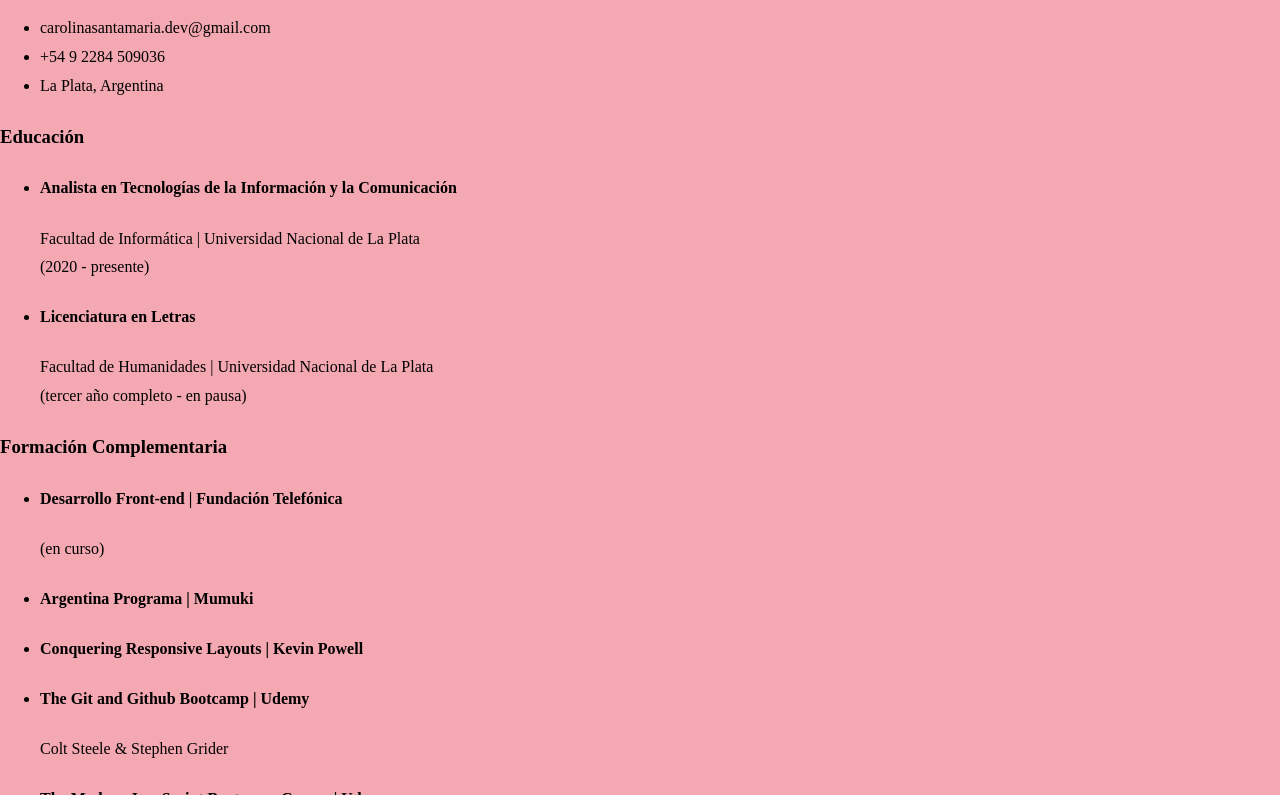
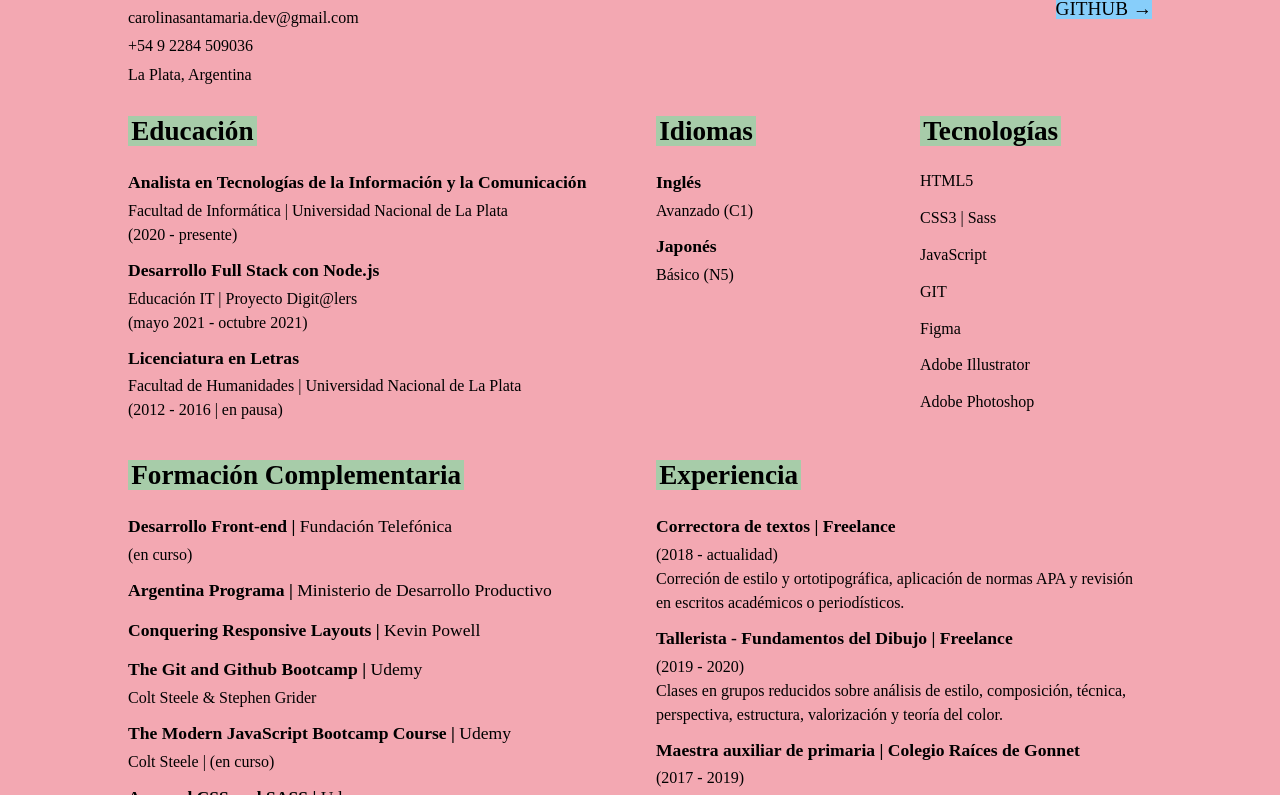
Before and after one commit to cartografa/trabajo-integrador-dos, a plain HTML site: page cv.html in a window 1280 px wide. Shown: the part 177-972 px from the top of the page. Drawn offline with Linux system fonts and the light colour scheme; a web font is replaced by a local one.

Commit message:
Continue working on CV

```diff
--- a/css/cv.css
+++ b/css/cv.css
@@ -10,8 +10,8 @@
 }
 
 @font-face {
-    font-family: 'Canela Black Italic';
-    src: url('../fuentes/Canela-BlackItalic-Web.woff2') format('woff2');
+    font-family: 'Chiswick Sans Regular';
+    src: url('../fuentes/ChiswickSansText-Regular-Web.woff2') format('woff2');
     font-weight: normal;
     font-style: normal;
 }
@@ -55,6 +55,26 @@ body {
     justify-content: space-between;
 }
 
+.resaltado {
+    padding: 0 .2rem;
+    background-color: rgb(167, 204, 169);
+}
+
+.light {
+    font-weight: 400;
+}
+
+.borde {
+    border: 1px solid black;
+}
+
+.borde-grueso {
+    border-bottom: 2px solid black;
+}
+
+.este-sitio {
+    background-color: rgb(255, 221, 177);
+}
 
 /*--------------------------------------------------/
 /               BARRRA DE NAVEGACIÓN                /
@@ -82,10 +102,6 @@ body {
     margin-left: 2em;
 }
 
-.este-sitio {
-    background-color: rgb(255, 221, 177);
-}
-
 .nav__item:hover {
     background-color: rgb(255, 221, 177);
     transform: translateY(-2px);
@@ -102,12 +118,11 @@ body {
     font-size: 1.2rem;
     text-decoration: none;
     color: black;
-
 }
 
 .home {
     font-size: 1.5rem;
-    text-decoration: underline;
+    text-decoration: underline wavy;
 }
 
 .home {
@@ -119,6 +134,119 @@ body {
     background-color: rgb(238, 116, 156);
 }
 
-.contenedor__nav {
-    border: 1px solid black;
+/*--------------------------------------------------/
+/                     CV GRID                      /
+/-------------------------------------------------*/
+
+.cv-grid {
+    display: grid;
+    gap: .5rem 2rem;
+    grid-template-columns: 1fr 1fr 1fr 1fr;
+    grid-template-rows: minmax(0,1fr) minmax(0,1.7fr) minmax(0,2fr);
 }
+
+.nombre-contacto {
+    grid-column: 1 / 4;
+}
+
+.redes {
+    grid-column: 4 / 5;
+    margin-top: 3.5rem;
+    text-align: end;
+}
+
+.educacion {
+    grid-column: 1 / 3;
+    grid-row: 2 / 3;
+}
+
+.experiencia {
+    grid-column: 3 / 5;
+    grid-row: 3 / 4;
+}
+
+.formacion-complementaria {
+    grid-column: 1 / 3;
+    grid-row: 3 / 4;
+}
+
+.idiomas {
+    grid-column: 3 / 4;
+    grid-row: 2 / 3;
+}
+
+.tecnologias {
+    grid-column: 4 / 5;
+    grid-row: 2 / 3;
+}
+
+
+/*--------------------------------------------------/
+/                    TIPOGRAFÍA                     /
+/-------------------------------------------------*/
+
+h1 {
+    font-family: 'Canela Bold';
+    font-size: 3rem;
+    margin-bottom: 1rem;
+    line-height: 1.2;
+}
+
+h3 {
+    font-family: 'Chiswick Sans Regular';
+    font-size: 1.7rem;
+    margin: 0 0 .7rem;
+}
+
+h4 {
+    font-size: 1.1rem;
+    margin: 0;
+}
+
+p {
+    margin: 0;
+    line-height: 1.5;
+}
+
+.contacto {
+    font-family: 'Kobe Black';
+    line-height: 1.3;
+}
+
+ul {
+    font-family: 'Kobe Black';
+    list-style: none;
+    padding-left: 0;
+    margin: 0;
+}
+
+li {
+    margin-bottom: .5rem;
+}
+
+
+/*--------------------------------------------------/
+/                 LINKS A REDES                     /
+/-------------------------------------------------*/
+
+.redes__item {
+    transition: all 0.2s;
+}
+
+.redes__link {
+    margin-bottom: 1em;
+    background-color: lightskyblue;
+    font-family: 'Kobe Black';
+    font-size: 1.2em;
+    color: black;
+    text-decoration: none;
+    text-transform: uppercase;
+}
+
+.redes__item:hover {
+    transform: translateY(-2px);
+}
+
+.redes__item:active {
+    transform: translateY(0);
+}
--- a/cv.html
+++ b/cv.html
@@ -4,12 +4,14 @@
     <meta charset="UTF-8">
     <meta http-equiv="X-UA-Compatible" content="IE=edge">
     <meta name="viewport" content="width=device-width, initial-scale=1.0">
-    <link rel="stylesheet" href="css/formulario.css">
+    <link rel="stylesheet" href="css/cv.css">
     <title>CV | Resumé </title>
 </head>
 
 <body>
-    <div class="contenedor__nav">
+    <!-- BARRA DE NAVEGACION-->
+
+    <div class="borde">
         <nav class="nav contenedor">
             <a href="index.html" class="nav__item nav__link home">HOME</a>
             <ul class="nav__lista row">
@@ -26,9 +28,18 @@
         </nav>
     </div>
 
-    <main class="cv">
+
+
+
+    <!-- COMIENZA EL CV -->
+
+    <main class="contenedor">
+        <div class="cv-grid">
+            <div class="nombre-contacto">
                 <h1 class="nombre">
+                    <span class="borde-grueso">
                         Carolina Santa María
+                    </span>
                 </h1>
 
                 <ul class="contacto">
@@ -42,10 +53,20 @@
                         La Plata, Argentina
                     </li>
                 </ul>
+            </div>
+
+            <section class="redes">
+                <div class="redes__item">
+                    <a class="redes__link" href="https://www.linkedin.com/in/carosantamaria/" target="_blank">LinkedIn &rarr;</a>
+                </div>
+                <div class="redes__item">
+                    <a class="redes__link" href="https://github.com/cartografa" target="_blank">Github &rarr;</a>
+                </div>
+            </section>
 
             <section class="educacion">
                 <h3>
-                Educación
+                    <span class="resaltado">Educación</span>
                 </h3>
                 <ul>
                     <li>
@@ -59,11 +80,20 @@
                     </li>
                     <li>
                         <h4>
+                            Desarrollo Full Stack con Node.js
+                        </h4>
+                        <p>
+                            Educación IT | Proyecto Digit@lers <br>
+                            (mayo 2021 - octubre 2021)
+                        </p>
+                    </li>
+                    <li>
+                        <h4>
                             Licenciatura en Letras
                         </h4>
                         <p>
                             Facultad de Humanidades | Universidad Nacional de La Plata <br>
-                        (tercer año completo - en pausa)
+                            (2012 - 2016 | en pausa)
                         </p>
                     </li>
                 </ul>
@@ -71,12 +101,12 @@
 
             <section class="formacion-complementaria">
                 <h3>
-                Formación Complementaria
+                    <span class="resaltado">Formación Complementaria</span>
                 </h3>
                 <ul>
                     <li>
                         <h4>
-                        <span class="bold">Desarrollo Front-end</span> | Fundación Telefónica
+                            Desarrollo Front-end | <span class="light">Fundación Telefónica</span>
                         </h4>
                         <p>
                             (en curso)
@@ -84,17 +114,17 @@
                     </li>
                     <li>
                         <h4>
-                        <span class="bold">Argentina Programa</span> | Mumuki
+                            Argentina Programa | <span class="light">Ministerio de Desarrollo Productivo</span>
                         </h4>
                     </li>
                     <li>
                         <h4>
-                        <span class="bold">Conquering Responsive Layouts</span> | Kevin Powell
+                            Conquering Responsive Layouts | <span class="light">Kevin Powell</span>
                         </h4>
                     </li>
                     <li>
                         <h4>
-                        <span class="bold">The Git and Github Bootcamp</span> | Udemy
+                            The Git and Github Bootcamp | <span class="light">Udemy</span>
                         </h4>
                         <p>
                             Colt Steele & Stephen Grider
@@ -102,7 +132,7 @@
                     </li>
                     <li>
                         <h4>
-                        <span class="bold">The Modern JavaScript Bootcamp Course</span> | Udemy
+                            The Modern JavaScript Bootcamp Course | <span class="light">Udemy</span>
                         </h4>
                         <p>
                             Colt Steele | (en curso)
@@ -110,7 +140,7 @@
                     </li>
                     <li>
                         <h4>
-                        <span class="bold">Avanced CSS and SASS</span> | Udemy
+                            Avanced CSS and SASS | <span class="light">Udemy</span>
                         </h4>
                         <p>
                             Jonas Schmedtmann | (en curso)
@@ -121,7 +151,7 @@
 
             <section class="idiomas">
                 <h3>
-                Idiomas
+                    <span class="resaltado">Idiomas</span>
                 </h3>
                 <ul>
                     <li>
@@ -133,15 +163,15 @@
                     <li>
                         <h4>Japonés</h4>
                         <p>
-                        Básico (N4)
+                            Básico (N5)
                         </p>
                     </li>
                 </ul>
             </section>
 
-        <section class="habilidades">
+            <section class="tecnologias">
                 <h3>
-                Habilidades
+                    <span class="resaltado">Tecnologías</span>
                 </h3>
                 <ul>
                     <li>HTML5</li>
@@ -153,25 +183,9 @@
                     <li>Adobe Photoshop</li>
                 </ul>
             </section>
-    </main>
-
-    <section class="redes">
-        <h3>
-            Redes
-        </h3>
-        <ul>
-            <li>
-                <a href="https://www.linkedin.com/in/carosantamaria/" target="_blank">LinkedIn</a>
-            </li>
-            <li>
-                <a href="https://github.com/cartografa" target="_blank">Github</a>
-            </li>
-        </ul>
-    </section>
-</main>
 
             <section class="experiencia">
-        <h3>Experiencia</h3>
+                <h3><span class="resaltado">Experiencia</span></h3>
                 <ul>
                     <li>
                         <h4>
@@ -188,7 +202,7 @@
                         </h4>
                         <p>
                             (2019 - 2020) <br>
-                    Clases en grupos reducidos sobre análisis de estilo, composición, técnica, perspectiva, configuración y estructura, valorización, teoría del color.
+                            Clases en grupos reducidos sobre análisis de estilo, composición, técnica, perspectiva, estructura, valorización y teoría del color.
                         </p>
                     </li>
                     <li>
@@ -202,6 +216,8 @@
                     </li>
                 </ul>
             </section>
+        </div>
+    </main>
 
 </body>
 </html>
```
Lines whose indentation alone changed are shown as unchanged.
